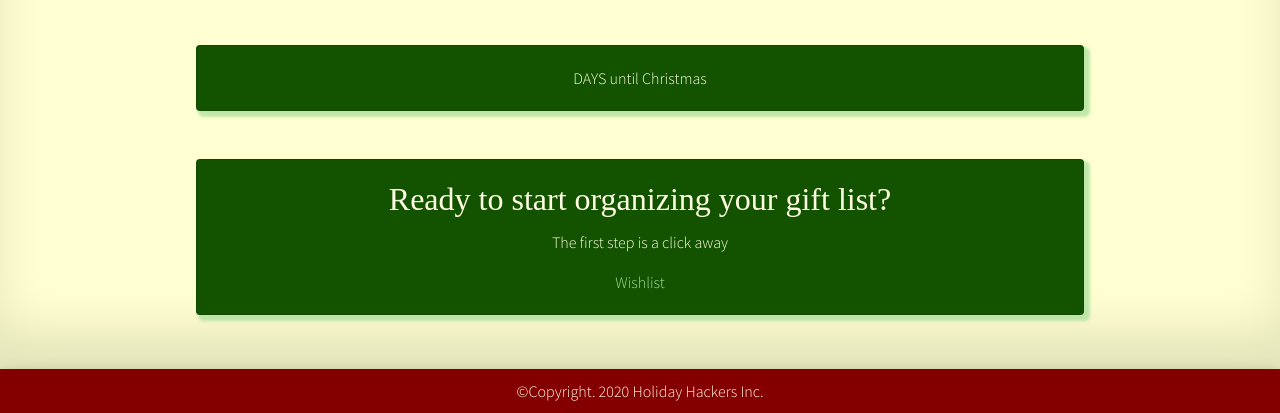
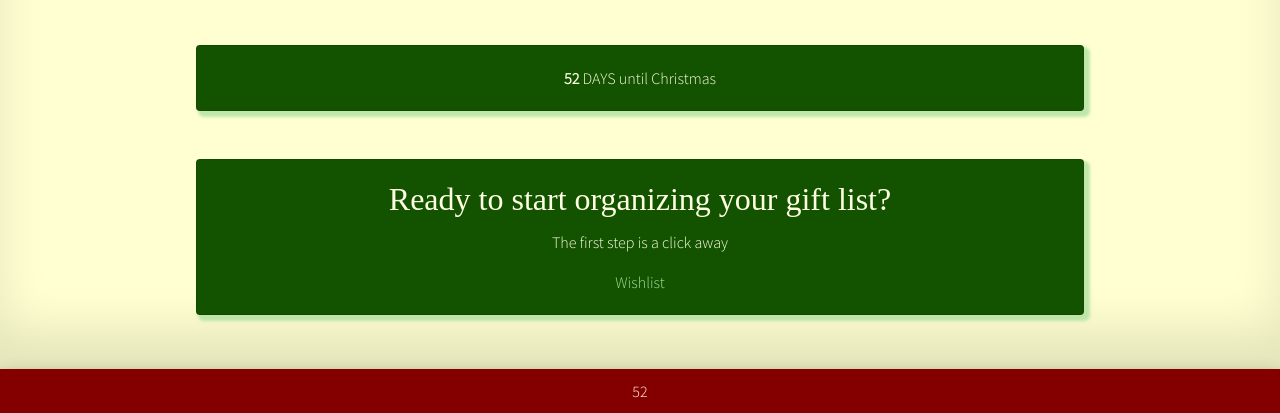
Before and after one commit to ElwinUng0120/Project-2-JingleMall, a plain HTML site: page JingleMall/index.html in a window 1280 px wide. Shown: the part 423-836 px from the top of the page. Drawn offline with nearby package versions, Linux system fonts and the light colour scheme; a web font is replaced by a local one.

Commit message:
Merged clock

```diff
--- a/JingleMall/index.html
+++ b/JingleMall/index.html
@@ -73,7 +73,7 @@
        <!-- Count Down Christmas card -->
         <div class="card m-5 cardShadow" style="width: 80%; color: #FFFFE4; background-color: #135300; text-align: center;">
             <div class="card-body">
-                DAYS until Christmas
+              <span style="font-weight: bolder"></span>  DAYS until Christmas
             </div>
         </div>
         <!-- Leads to list.html page -->
@@ -92,7 +92,18 @@
         </div>
     </footer>
 
-<script src="https://code.jquery.com/jquery-3.5.1.slim.min.js" integrity="sha384-DfXdz2htPH0lsSSs5nCTpuj/zy4C+OGpamoFVy38MVBnE+IbbVYUew+OrCXaRkfj" crossorigin="anonymous"></script>
+<script src="https://cdnjs.cloudflare.com/ajax/libs/jquery/3.5.1/jquery.min.js" integrity="sha512-bLT0Qm9VnAYZDflyKcBaQ2gg0hSYNQrJ8RilYldYQ1FxQYoCLtUjuuRuZo+fjqhx/qtq/1itJ0C2ejDxltZVFg==" crossorigin="anonymous"></script>
 <script src="https://cdn.jsdelivr.net/npm/bootstrap@4.5.3/dist/js/bootstrap.bundle.min.js" integrity="sha384-ho+j7jyWK8fNQe+A12Hb8AhRq26LrZ/JpcUGGOn+Y7RsweNrtN/tE3MoK7ZeZDyx" crossorigin="anonymous"></script>
+<script src="https://cdnjs.cloudflare.com/ajax/libs/moment.js/2.29.1/moment.min.js"></script>
+<script>
+  const eventTime = "1608872400"; //christmas in timestamp
+  var currentTime = moment().unix(); //Current time in timestamp format
+  var diffTime = eventTime - currentTime;
+  var duration = moment.duration(diffTime, 'seconds');
+  const countDownChristmas = setInterval(function() {
+    duration = moment.duration(duration.asSeconds() - 1, 'seconds');
+    if(duration.months() > 0) $('span').text(parseInt(duration.days()) + duration.months() * 30)
+  }, 1000);
+</script>
 </body>
 </html>
```
